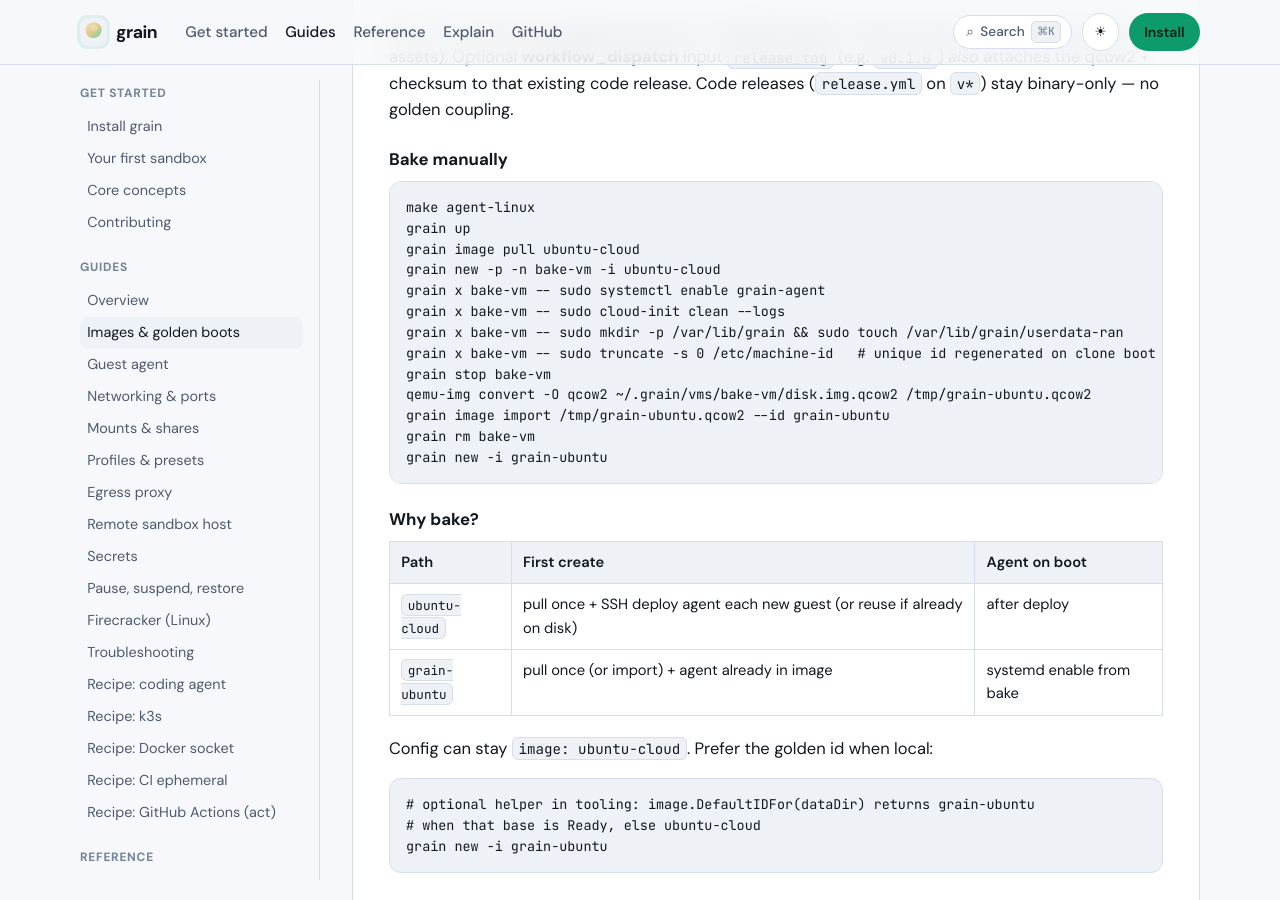
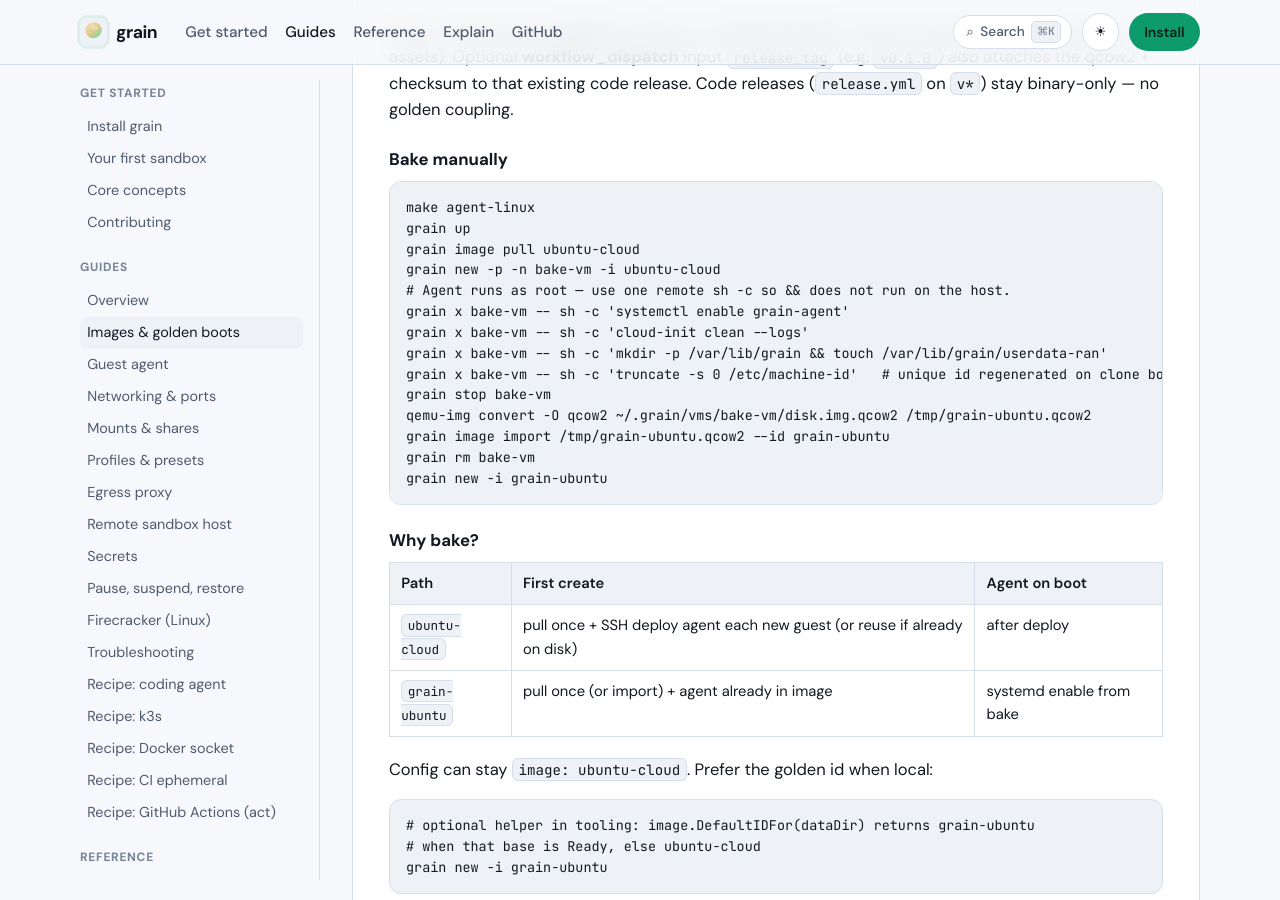
Before and after one commit to cxdy/grain, a Jekyll site: the page built from docs/guides/images.md, in a window 1280 px wide and 900 px high, scrolled down 4933 px. Built offline with Jekyll 4.4.1, drawn with Linux system fonts in a browser that asks for light colours.

Commit message:
fix(bake): run golden prep entirely in guest via sh -c
Host shell was interpreting && after grain x, so sudo touch ran on the
Mac and failed. Use guest-side sh -c for compound prep steps.

```diff
--- a/docs/guides/images.md
+++ b/docs/guides/images.md
@@ -189,10 +189,11 @@
 grain up
 grain image pull ubuntu-cloud
 grain new -p -n bake-vm -i ubuntu-cloud
-grain x bake-vm -- sudo systemctl enable grain-agent
-grain x bake-vm -- sudo cloud-init clean --logs
-grain x bake-vm -- sudo mkdir -p /var/lib/grain && sudo touch /var/lib/grain/userdata-ran
-grain x bake-vm -- sudo truncate -s 0 /etc/machine-id   # unique id regenerated on clone boot
+# Agent runs as root — use one remote sh -c so && does not run on the host.
+grain x bake-vm -- sh -c 'systemctl enable grain-agent'
+grain x bake-vm -- sh -c 'cloud-init clean --logs'
+grain x bake-vm -- sh -c 'mkdir -p /var/lib/grain && touch /var/lib/grain/userdata-ran'
+grain x bake-vm -- sh -c 'truncate -s 0 /etc/machine-id'   # unique id regenerated on clone boot
 grain stop bake-vm
 qemu-img convert -O qcow2 ~/.grain/vms/bake-vm/disk.img.qcow2 /tmp/grain-ubuntu.qcow2
 grain image import /tmp/grain-ubuntu.qcow2 --id grain-ubuntu
```
Also changed, not shown: 1 other file.
